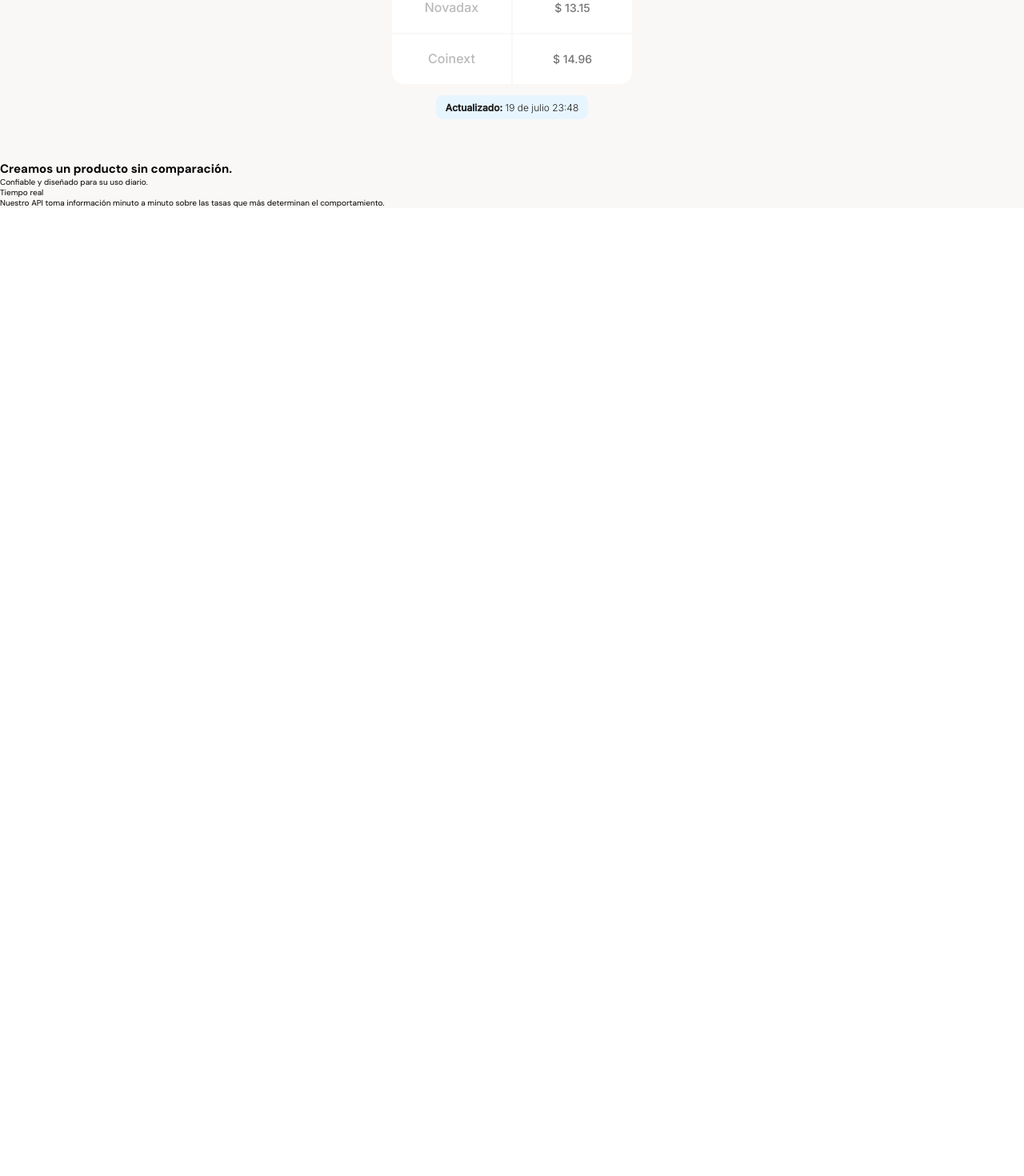
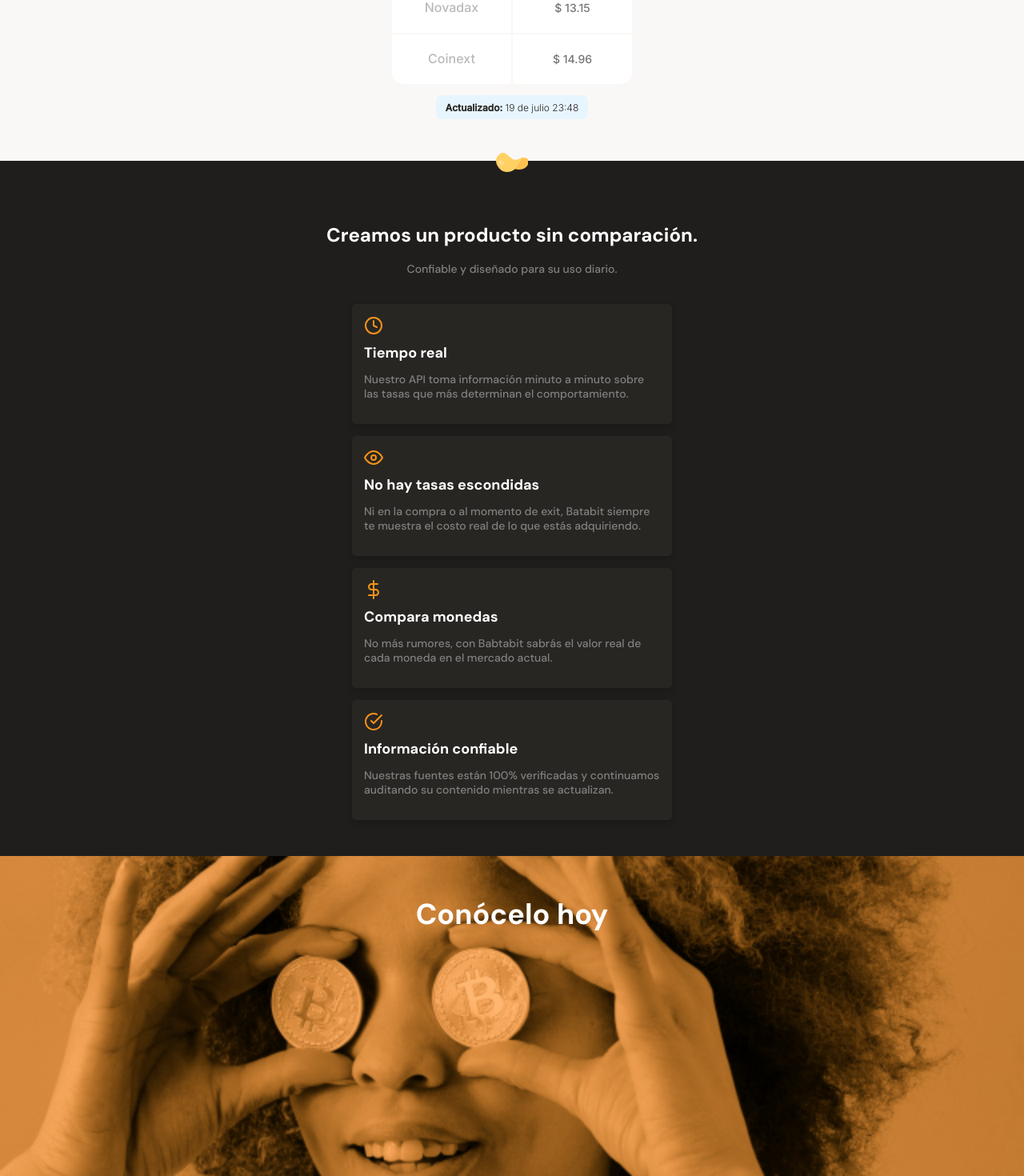
Before and after one commit to luisdevelop3r/responsive-desing, a React (Vite) app: page / in a window 1280 px wide. Shown: the part 1315-2785 px from the top of the page at 80% size. Before the commit the page ends 1575 px from the top, so only its background shows below. Built offline with nearby package versions, Linux system fonts and the light colour scheme.

Commit message:
Benefits and orange image section completed beach.

```diff
--- a/src/App.jsx
+++ b/src/App.jsx
@@ -1,3 +1,4 @@
+import Card from './Card'
 import logo from './assets/img/logo.svg'
 
 function App() {
@@ -59,15 +60,11 @@ function App() {
             <h2>Creamos un producto sin comparación.</h2>
             <p>Confiable y diseñado para su uso diario.</p>
           </div>
-          <section className="product-cards--container">
-            <article className="product-detail--card">
-              <span className="clock"></span>
-              <p className="product--card-title">Tiempo real</p>
-              <p className="product--card-body">Nuestro API toma información minuto a minuto sobre las tasas que más determinan el comportamiento.</p>
-            </article>
-          </section>
+          <Card></Card>
         </section>
-        <section></section>
+        <section className="bitcoin-img-container">
+          <h2>Conócelo hoy</h2>
+        </section>
         <section></section>
       </main>
       <footer></footer>
--- /dev/null
+++ b/src/Card.jsx
@@ -0,0 +1,40 @@
+
+function Card() {
+    const cards = [
+        {
+            icon: 'clock',
+            title: 'Tiempo real',
+            text: 'Nuestro API toma información minuto a minuto sobre las tasas que más determinan el comportamiento.'
+        },
+        {
+            icon: 'eye',
+            title: 'No hay tasas escondidas',
+            text: 'Ni en la compra o al momento de exit, Batabit siempre te muestra el costo real de lo que estás adquiriendo.'
+        },
+        {
+            icon: 'dollar-sign',
+            title: 'Compara monedas',
+            text: 'No más rumores, con Babtabit sabrás el valor real de cada moneda en el mercado actual.'
+        },
+        {
+            icon: 'check-circle',
+            title: 'Información confiable',
+            text: 'Nuestras fuentes están 100% verificadas y continuamos auditando su contenido mientras se actualizan.'
+        },
+    ]
+    const show = () => {
+        return cards.map((card, index) => (
+            <article key={index} className="product-detail--card">
+                <span className={card.icon}></span>
+                <p className="product--card-title">{card.title}</p>
+                <p className="product--card-body">{card.text}</p>
+            </article>
+        ));
+    };
+    return (
+        <section className="product-cards--container">
+            {show()}
+        </section>
+    )
+}
+export default Card;
--- a/src/index.css
+++ b/src/index.css
@@ -12,8 +12,8 @@ Orden de creacionde de los estilos
   --soft-orange: #FFE9D5;
   --secondary-blue: #1A9AF7;
   --soft-blue: #E7F5FF;
-  --warm-black:#201E1C;
-  --black: #282623;
+  --warm-black:#282623;
+  --black: #201E1C;
   --grey: #bababa;
   --off-white: #FAF8F7;
   --just-white: #FFF;
@@ -102,6 +102,7 @@ main {
 /*Estilos del exchange container / img / title / p*/
 .main-exchange-container{
   width: 100%;
+  min-width: 320px;
   height: auto;
   padding-top: 80px;
   padding-bottom: 30px;
@@ -238,3 +239,111 @@ main {
 .blueDate{
   background-color: var(--soft-blue);
 }
+/*Secion de beneficios estilos /Container/Logo/title/p*/
+.main-product-detail{
+  position: relative;
+  width: 100%;
+  min-width: 320px;
+  height: auto;
+  padding: 30px 10px;
+  background-color: var(--black);
+  display: flex;
+  flex-direction: column;
+  align-items: center;
+}
+.product-detail--batata-logo{
+  position: absolute;
+  width: 40px;
+  height: 24px;
+  top: -10px;
+  left: calc(50% - 20px);
+  background-image: url("./assets/icons/batata.svg");
+}
+.product-detail--title {
+  width: 90%;
+  min-width: 288px;
+  height: auto;
+  margin: 0 auto;
+  margin-top: 50px;
+  text-align: center;
+}
+.product-detail--title h2 {
+  margin-bottom: 20px;
+  font-size: 2.4rem;
+  font-weight: bold;
+  line-height: 2.6rem;
+  color: var(--just-white);
+}
+.product-detail--title p {
+  margin-bottom: 20px;
+  font-size: 1.4rem;
+  font-weight: 500;
+  line-height: 1.8rem;
+  color: #808080;
+}
+/*Secion de beneficios estilos / Cards*/
+.product-detail--card{
+  width: 100%;
+  min-width: 288px;
+  max-width: 400px;
+  height: 150px;
+  margin: 15px auto;
+  border-radius: 5px;
+  padding: 15px;
+  background-color: var(--warm-black);
+  box-shadow: 0 4px 8px rgba(0, 0, 0, 0.16);
+}
+.product-detail--card span{
+  display: inline-block;
+  width: 24px;
+  height: 24px;
+  margin-bottom: 10px;
+  background-size: cover;
+  background-position: center;
+  background-repeat: no-repeat;
+}
+/*Secion de beneficios estilos / icons*/
+.clock{
+  background-image: url("./assets/icons/clock.svg");
+}
+.eye{
+  background-image: url("./assets/icons/eye.svg");
+}
+.dollar-sign{
+  background-image: url("./assets/icons/dollar-sign.svg");
+}
+.check-circle{
+  background-image: url("./assets/icons/check-circle.svg");
+}
+/*Secion de beneficios estilos / Title/text*/
+.product--card-title {
+  margin-bottom: 15px;
+  font-size: 1.8rem;
+  font-weight: bold;
+  line-height: 1.8rem;
+  color: var(--just-white);
+}
+.product--card-body {
+  font-size: 1.4rem;
+  font-weight: 500;
+  line-height: 1.8rem;
+  color: #808080;
+}
+/*Secion de imagen / title*/
+.bitcoin-img-container{
+  text-align: center;
+  width: 100%;
+  min-width: 320px;
+  height: 50vh;
+  background-image: url("./assets/img/bitcoinbaby2x.jpg");
+  background-size: cover;
+  background-position: center;
+  background-repeat: no-repeat;
+}
+.bitcoin-img-container{
+  padding-top: 60px;
+  font-size: 2.4rem;
+  font-weight: bold;
+  line-height: 2.6rem;
+  color: var(--just-white);
+}
```
